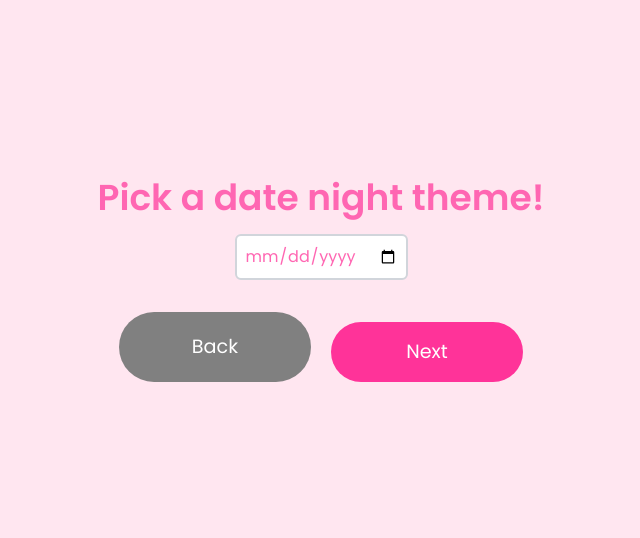
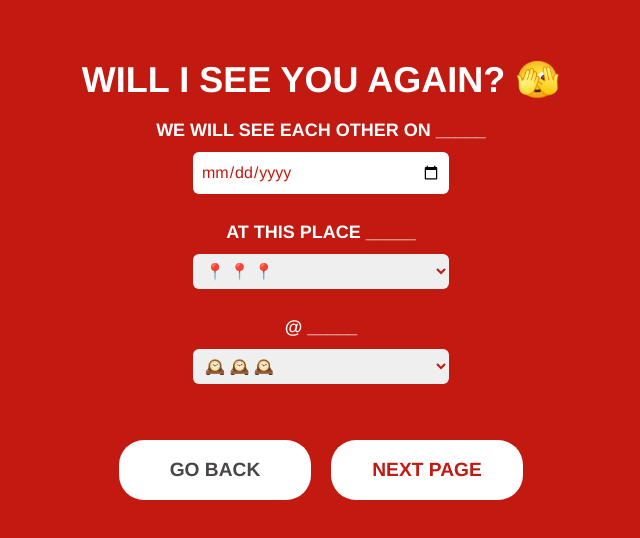
Before and after one commit to gathrean/aloean, a Next.js app: page /pages/valentines/2-date in a window 1280 px wide. Shown: the part 120-658 px from the top of the page, without its empty margins (319-959 px from the left). Built offline with nearby package versions, Linux system fonts and the light colour scheme.

Commit message:
Redesigned pages and button style to match the theme of "WE'RE NOT REALLY STRANGERS" brand

```diff
--- a/app/pages/valentines/1-yes/page.tsx
+++ b/app/pages/valentines/1-yes/page.tsx
@@ -18,14 +18,16 @@ export default function ThankYou() {
                 className="mt-4 object-cover"
             />
 
-            <p className="mt-4">✋🏽 WAIT!</p>
-            <p className="mt-4">Hold on my love, there&apos;s more</p>
+            <p className="font-bold mt-4">✋🏽</p>
+            <p className="font-bold">WAIT!</p>
+            <p className="font-bold">HOLD ON MY LOVE THERE&apos;S MORE</p>
 
+            <br></br>
             <button
                 onClick={() => router.push('/pages/valentines/2-date')}
-                className="valentines-button mt-2"
+                className="valentines-button font-bold"
             >
-                click me!!!
+                CLICK ME
             </button>
         </div>
     );
--- a/app/pages/valentines/2-date/page.tsx
+++ b/app/pages/valentines/2-date/page.tsx
@@ -6,10 +6,20 @@ import '../valentines.css';
 
 export default function DateSelection() {
     const [selectedDate, setSelectedDate] = useState('');
+    const [selectedLocation, setSelectedLocation] = useState('');
+    const [selectedTime, setSelectedTime] = useState('');
     const router = useRouter();
 
     const handleDateChange = (e: React.ChangeEvent<HTMLInputElement>) => {
         setSelectedDate(e.target.value);
+    };
+
+    const handleLocationChange = (e: React.ChangeEvent<HTMLSelectElement>) => {
+        setSelectedLocation(e.target.value);
+    };
+
+    const handleTimeChange = (e: React.ChangeEvent<HTMLSelectElement>) => {
+        setSelectedTime(e.target.value);
     };
 
     const submitResponse = async (response: string) => {
@@ -27,23 +37,21 @@ export default function DateSelection() {
     };
 
     const handleSubmit = () => {
-        if (selectedDate) {
-            // Format the selected date as "Month Day, Year"
+        if (!selectedDate || !selectedLocation || !selectedTime) {
+            alert("Baby you didn't pick all the options!!!! 😅 (Or try refreshing the page if it's trippin)");
+            return;
+        }
+
         const formattedDate = new Date(selectedDate).toLocaleDateString('en-US', {
             month: 'long',
             day: 'numeric',
             year: 'numeric',
         });
 
-            // Create the response string
-            const response = `I will be free on ${formattedDate}`;
+        const response = `I will be free on ${formattedDate}, let's meet at ${selectedLocation} at ${selectedTime}.`;
 
-            // Submit the response
         submitResponse(response);
         router.push('/pages/valentines/3-food');
-        } else {
-            alert("You didn't select a date! (Or try refreshing the page)");
-        }
     };
 
     const handleBack = () => {
@@ -52,25 +60,59 @@ export default function DateSelection() {
 
     return (
         <div className="valentines-page">
-            <h1 className="text-4xl font-bold mb-4">Pick a date night theme!</h1>
+            <h1 className="text-4xl font-bold mb-4">WILL I SEE YOU AGAIN? 🫣</h1>
+
+            <label className="block font-bold text-lg mb-2">WE WILL SEE EACH OTHER ON _____</label>
             <input
                 type="date"
                 value={selectedDate}
                 onChange={handleDateChange}
-                className="border-2 border-gray-300 p-2 rounded-md"
+                className="w-64 p-2 rounded-md valentines-input-box"
             />
+
+            <br></br>
+            <label className="block font-bold text-lg mb-2">AT THIS PLACE _____</label>
+            <select
+                value={selectedLocation}
+                onChange={handleLocationChange}
+                className="w-64 p-2 rounded-md valentines-input-box"
+            >
+                <option value="" disabled>📍 📍 📍</option>
+                <option value="Columbia Station">Columbia Station</option>
+                <option value="New West Station">New West Station</option>
+                <option value="Park outside your place">Park outside your place</option>
+            </select>
+
+
+            <br></br>
+            <label className="block font-bold text-lg mb-2">@ _____</label>
+            <select
+                value={selectedTime}
+                onChange={handleTimeChange}
+                className="w-64 p-2 rounded-md mb-6 valentines-input-box"
+            >
+                <option value="">🕰️ 🕰️ 🕰️</option>
+                {Array.from({ length: 7 }, (_, i) => {
+                    const hour = 11 + Math.floor(i / 2);
+                    const minutes = i % 2 === 0 ? "00" : "30";
+                    return (
+                        <option key={i} value={`${hour}:${minutes}`}>{`${hour}:${minutes}`}</option>
+                    );
+                })}
+            </select>
+
             <div className="flex justify-between mt-8">
                 <button
                     onClick={handleBack}
-                    className="back-button"
+                    className="font-bold back-button"
                 >
-                    Back
+                    GO BACK
                 </button>
                 <button
                     onClick={handleSubmit}
-                    className="valentines-button"
+                    className="font-bold valentines-button"
                 >
-                    Next
+                    NEXT PAGE
                 </button>
             </div>
         </div>
--- a/app/pages/valentines/3-food/page.tsx
+++ b/app/pages/valentines/3-food/page.tsx
@@ -62,26 +62,26 @@ export default function FoodSelection() {
 
     return (
         <div className="valentines-page">
-            <h1 className="text-4xl font-bold mb-4">What food would you like to eat?</h1>
-            <p className="text-lg mt-2 mb-4 font-medium">
-                Pls select up to 2
+            <h1 className="text-4xl font-bold mb-4">WHAT FOOD WOULD YOU LIKE TO EAT? 👀</h1>
+            <p className="text-lg font-bold mt-1 mb-4">
+                SELECT 1 - 2
             </p>
 
             <form onSubmit={(e) => { e.preventDefault(); handleSubmit(); }}>
                 <div className="checkbox-container">
                     {[
-                        { src: "/Valentines/3-food/sushi.jpg", alt: "Sushi", value: "Sushi" },
-                        { src: "/Valentines/3-food/tacos.jpg", alt: "Tacos", value: "Tacos" },
+                        { src: "/Valentines/3-food/sushi.jpg", alt: "SUSHI", value: "Sushi" },
+                        { src: "/Valentines/3-food/tacos.jpg", alt: "TACOS", value: "Tacos" },
                         { src: "/Valentines/3-food/kbbq.jpg", alt: "KBBQ", value: "KBBQ" },
-                        { src: "/Valentines/3-food/bigway.jpg", alt: "Big Way Hotpot", value: "Big Way Hotpot" },
-                        { src: "/Valentines/3-food/poke-bowl.jpg", alt: "Poke Bowls", value: "Poke Bowls" },
-                        { src: "/Valentines/3-food/Chipotle.jpg", alt: "Chipotle", value: "Chipotle" },
-                        { src: "/Valentines/3-food/pizza.jpg", alt: "Pizza", value: "Pizza" },
-                        { src: "/Valentines/3-food/donair.jpg", alt: "Donair", value: "Donair" },
-                        { src: "/Valentines/3-food/sandwich.jpg", alt: "Sandwich", value: "Sandwich" },
-                        { src: "/Valentines/3-food/chungchun.jpeg", alt: "Chung Chun", value: "Chung Chun Rice Dogs" },
-                        { src: "/Valentines/3-food/fishnchips.jpg", alt: "Fish & Chips", value: "Fish and Chips" },
-                        { src: "/Valentines/3-food/pasta.jpg", alt: "Pasta", value: "Pasta" },
+                        { src: "/Valentines/3-food/bigway.jpg", alt: "BIG WAY HOTPOT", value: "Big Way Hotpot" },
+                        { src: "/Valentines/3-food/poke-bowl.jpg", alt: "POKE BOWLS", value: "Poke Bowls" },
+                        { src: "/Valentines/3-food/Chipotle.jpg", alt: "CHIPOTLE", value: "Chipotle" },
+                        { src: "/Valentines/3-food/pizza.jpg", alt: "PIZZA", value: "Pizza" },
+                        { src: "/Valentines/3-food/donair.jpg", alt: "DONAIR", value: "Donair" },
+                        { src: "/Valentines/3-food/sandwich.jpg", alt: "SANDWICH", value: "Sandwich" },
+                        { src: "/Valentines/3-food/chungchun.jpeg", alt: "CHUNG CHUN RICE DOG", value: "Chung Chun Rice Dogs" },
+                        { src: "/Valentines/3-food/fishnchips.jpg", alt: "FISH & CHIPS", value: "Fish and Chips" },
+                        { src: "/Valentines/3-food/pasta.jpg", alt: "PASTA", value: "Pasta" },
                         { src: "/Valentines/idk.gif", alt: "I can't decide", value: "(I can&apos;t decide on the foods, surprise me)" }
                     ].map(({ src, alt, value }) => (
                         <label className="checkbox-option" key={value}>
--- a/app/pages/valentines/page.tsx
+++ b/app/pages/valentines/page.tsx
@@ -25,8 +25,9 @@ export default function Valentines() {
         <div className="valentines-page">
             <main className="flex-1 flex flex-col items-center justify-center p-8">
                 <h1 className="text-5xl font-bold">WILL YOU BE MY VALENTINE?</h1>
-                <p className="text-4xl mt-2">🐢❤️🐻‍❄️</p>
-                <p>(V-<b>A-L-O-E</b>-N-T-<b>E-A-N-</b>E)</p>
+                <br></br>
+                <p className="text-3xl mt-2">🐢❤️🐻‍❄️</p>
+                <p className="text-xl font-bold">( V ALOE NT EAN E )</p>
                 <br />
                 <Image
                     src="/Valentines/cat-begging.gif"
@@ -42,16 +43,16 @@ export default function Valentines() {
                             submitResponse('No, I won\'t be your Valentine :(');
                             router.push('/pages/valentines/1-no');
                         }}
-                        className="bg-gray-500 text-white p-4 rounded-full w-32 hover:bg-gray-600"
+                        className="back-button font-bold"
                     >
-                        nope...
+                        No.
                     </button>
                     <button
                         onClick={() => {
                             submitResponse('Yes, I will be your Valentine!');
                             router.push('/pages/valentines/1-yes');
                         }}
-                        className="bg-red-500 text-white p-4 rounded-full w-48 hover:bg-red-600"
+                        className="valentines-button font-bold"
                     >
                         YESSS!!!!!!!!!
                     </button>
--- a/app/pages/valentines/valentines.css
+++ b/app/pages/valentines/valentines.css
@@ -1,11 +1,11 @@
-@import url('https://fonts.googleapis.com/css2?family=Poppins:wght@300;400;600&display=swap');
+@import url('https://fonts.googleapis.com/css2?family=Quicksand:wght@300;400;600&display=swap');
 
 :root {
-    --valentines-bg: #ffe6f0;
-    --valentines-text: #ff66b2;
-    --valentines-button-bg: #ff3399;
-    --valentines-button-hover: #ff0066;
-    --valentines-font: 'Poppins', sans-serif;
+    --valentines-bg: #C21911;
+    --valentines-text: #FFF;
+    --valentines-button-bg: #DC362C;
+    --valentines-button-hover: #8F0600;
+    --valentines-font: 'Helvetica', Arial, sans-serif;
 }
 
 html, body {
@@ -81,40 +81,48 @@ html, body {
     margin-right: 0.5rem;
 }
 
+.valentines-input-box {
+    color: #C21911;
+}
+
 .valentines-header {
     text-color: #fff;
 }
 
 .valentines-button {
-    background-color: var(--valentines-button-bg);
-    color: white;
+    background-color: #FFF;
+    color: var(--valentines-bg);
     padding: 1rem;
-    border-radius: 9999px;
+    border-radius: 25px;
     width: 12rem;
+    margin: 0 10px 0 10px;
+
     cursor: pointer;
-    transition: background-color 0.3s ease;
+    transition: background-color 0.3s ease, transform 0.3s ease;
     font-size: 1.2rem;
-    margin: 10px 10px 0 10px;
 }
 
 .valentines-button:hover {
-    background-color: var(--valentines-button-hover);
+    background-color: #FFF;
+    transform: scale(1.1);
 }
 
 .back-button {
+    background-color: #FFF;
+    color: #4A4547;
     padding: 1rem;
-    border-radius: 9999px;
+    border-radius: 25px;
     width: 12rem;
+    margin: 0 10px 0 10px;
+
     cursor: pointer;
-    transition: background-color 0.3s ease;
+    transition: background-color 0.3s ease, transform 0.3s ease;
     font-size: 1.2rem;
-    background-color: gray;
-    color: white;
-    margin: 0 10px 0 10px;
 }
 
 .back-button:hover {
-    background-color: #444;
+    background-color: #FFF;
+    transform: scale(1.1);
 }
 
 .hidden {
```
Lines whose indentation alone changed are shown as unchanged.
